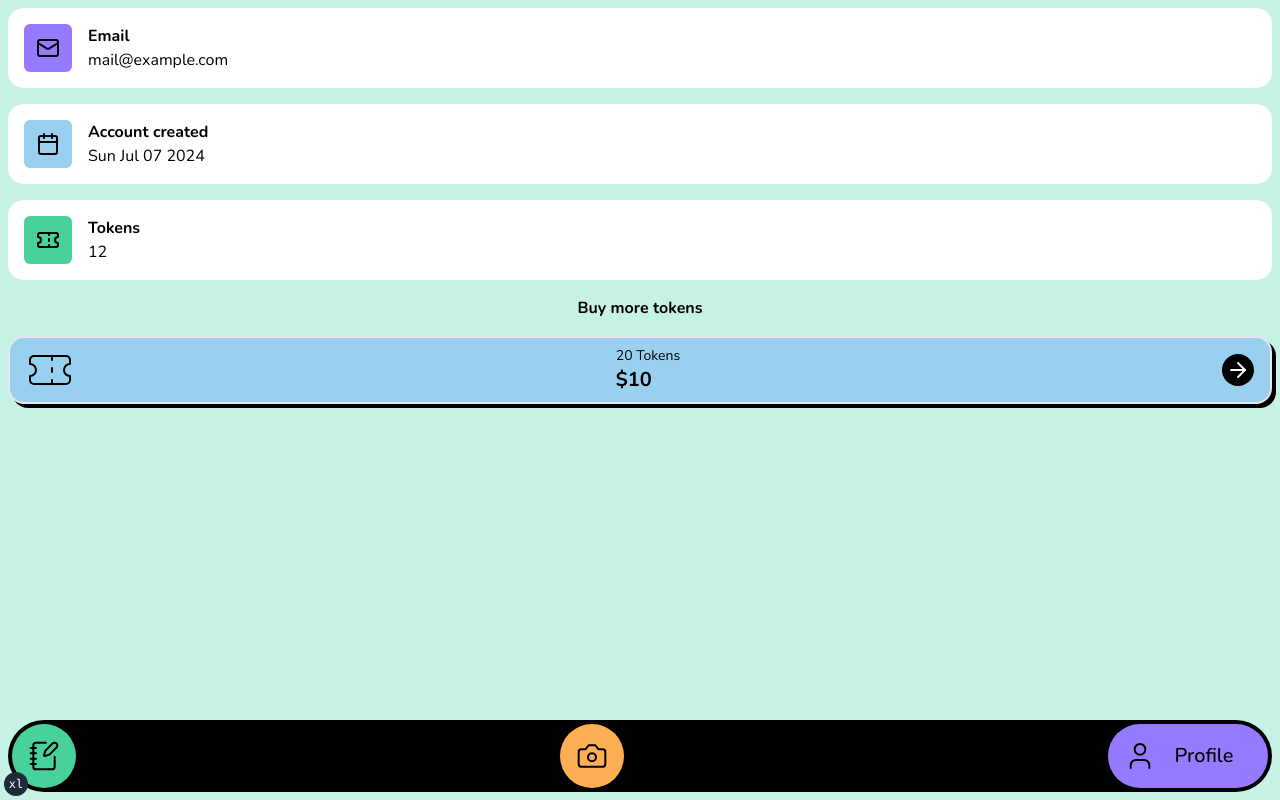
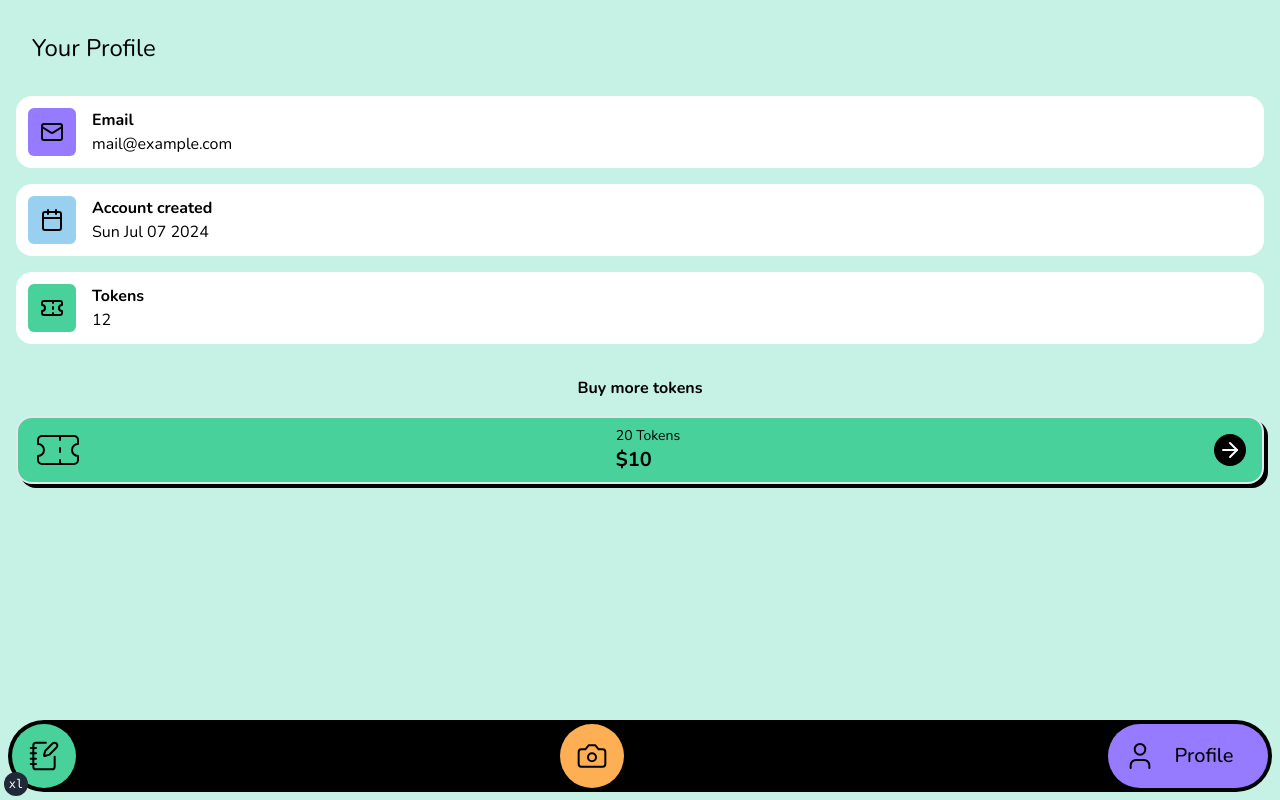
Before and after one commit to j-vanrav/markmywriting-next, a Next.js app: page / in a window 1280 px wide. Both pictures are taken after a click on the button "Profile". Built offline with nearby package versions, Linux system fonts and the light colour scheme.

Commit message:
page layouts

```diff
--- a/app/page.tsx
+++ b/app/page.tsx
@@ -419,9 +419,12 @@ function ReviewPage() {
 
 function ComposePage() {
   return (
-    <div className="flex flex-col justify-center items-center w-full h-full">
+    <div className="w-full h-full p-4 flex flex-col items-center gap-4 overflow-y-scroll">
+      <div className="flex flex-row justify-between items-center p-4 w-full">
+        <h1 className="text-2xl">Compose new writing</h1>
+      </div>
       <Button
-        className="m-4 p-4 border-2 bg-white rounded-2xl text-black flex flex-row gap-4"
+        className="p-4 border-2 bg-white rounded-2xl text-black flex flex-row gap-4 w-full"
         onClick={() => {}}
       >
         <div className="bg-nborange size-12 min-w-12 rounded-md flex flex-row justify-center items-center">
@@ -429,11 +432,11 @@ function ComposePage() {
         </div>
         <h2 className="text-lg">Take a photo of your writing</h2>
       </Button>
-      <div className="flex flex-row justify-center w-full p-4">
+      <div className="flex flex-row justify-center w-full">
         <span className="text-lg">OR</span>
       </div>
       <Button
-        className="m-4 p-4 border-2 bg-white rounded-2xl text-black flex flex-row gap-4"
+        className="p-4 border-2 bg-white rounded-2xl text-black flex flex-row gap-4 w-full"
         onClick={() => {}}
       >
         <div className="bg-nbyellow size-12 min-w-12 rounded-md flex flex-row justify-center items-center">
@@ -447,8 +450,11 @@ function ComposePage() {
 
 function ProfilePage() {
   return (
-    <div className="w-full h-full p-2 flex flex-col items-center gap-4">
-      <div className="bg-white rounded-2xl p-4 flex flex-row w-full items-center gap-4">
+    <div className="w-full h-full p-4 flex flex-col items-center gap-4">
+      <div className="flex flex-row justify-between items-center p-4 w-full">
+        <h1 className="text-2xl">Your Profile</h1>
+      </div>
+      <div className="bg-white rounded-2xl p-3 flex flex-row w-full items-center gap-4">
         <div className="bg-nbpurple size-12 min-w-12 rounded-md flex flex-row justify-center items-center">
           <Mail />
         </div>
@@ -457,7 +463,7 @@ function ProfilePage() {
           <span>mail@example.com</span>
         </div>
       </div>
-      <div className="bg-white rounded-2xl p-4 flex flex-row w-full items-center gap-4">
+      <div className="bg-white rounded-2xl p-3 flex flex-row w-full items-center gap-4">
         <div className="bg-nbblue size-12 min-w-12 rounded-md flex flex-row justify-center items-center">
           <Calendar />
         </div>
@@ -466,7 +472,7 @@ function ProfilePage() {
           <span>{new Date().toDateString()}</span>
         </div>
       </div>
-      <div className="bg-white rounded-2xl p-4 flex flex-row w-full items-center gap-4">
+      <div className="bg-white rounded-2xl p-3 flex flex-row w-full items-center gap-4">
         <div className="bg-nbgreen size-12 min-w-12 rounded-md flex flex-row justify-center items-center">
           <Ticket />
         </div>
@@ -493,9 +499,9 @@ function ProfilePage() {
           <span className="text-xs ml-auto">3</span>
         </div>
       </div> */}
-      <div className="rounded-2xl flex flex-col items-center gap-4 w-full mb-16">
+      <div className="rounded-2xl flex flex-col items-center gap-4 w-full mb-16 mt-4">
         <span className="font-bold">Buy more tokens</span>
-        <Button onClick={() => {}} className="bg-nbblue rounded-2xl w-full">
+        <Button onClick={() => {}} className="bg-nbgreen rounded-2xl w-full">
           <div className="flex flex-row items-center gap-4 w-full justify-between">
             <Ticket className="size-12" absoluteStrokeWidth strokeWidth={1} />
             <div className="flex flex-col items-start">
```
